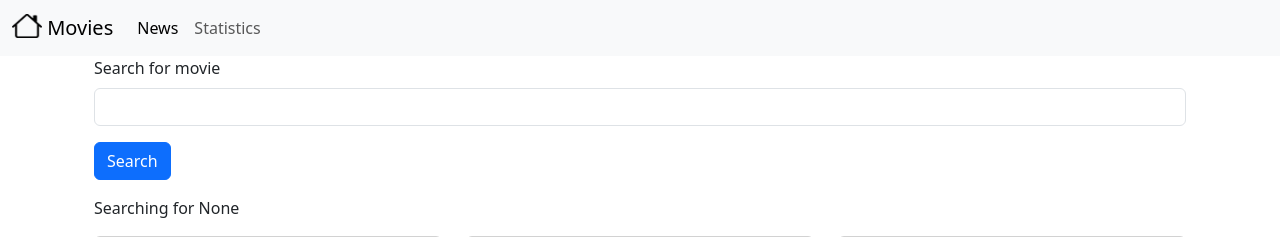
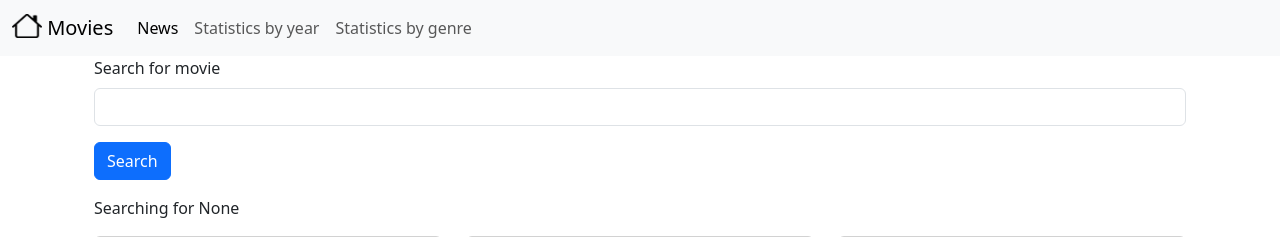
Before and after one commit to Jkn707/moviereviewsproject, a Django app: page / in a window 1280 px wide. Shown: the top 237 px of the page. Run offline with Django 5.2, Linux system fonts and the light colour scheme; data comes from the database, SQL or seed files in the repository.

Commit message:
Genre plot + Email list HTMl

```diff
--- a/movie/templates/home.html
+++ b/movie/templates/home.html
@@ -38,5 +38,17 @@
     </div>
     <br/>
     <br/>
+    <h2>Join our mailing list:</h2>
+    <form action = "{% url 'signup' %}">
+        <div class="mb-3">
+            <label for="email" class="form-label">
+                Email address:
+            </label>
+            <input type="email" class="form-control" name="email">
+        </div>
+        <button type="submit" class="btn btn-primary">
+            Sign up
+        </button>
+    </form>
 </div>
 {% endblock content %}
--- a/movie/views.py
+++ b/movie/views.py
@@ -26,42 +26,92 @@ def about(request):
     # return HttpResponse('<h1>hola about</h1>')
     return render(request, 'about.html')
 
-def statistics_view(request):
+def yearstatistics_view(request):
     matplotlib.use('Agg')
-    years = Movie.objects.values('year', flat = True).distinct().order_by('year')
 
-    movie_counts_by_year = {}
-    for year in years:
-        if year:
-            movies_in_year = Movie.objects.filter(year=year)
+    all_movies = Movie.objects.all()
+
+    movie_count_by_genre = {}
+
+    for movie in all_movies:
+        year = movie.year if movie.year else "None"
+
+        if year in movie_count_by_genre:
+            movie_count_by_genre[year] += 1
         else:
-            movies_in_year = Movie.objects.filter(year__isnull=True)
-            year = "None"
-        count = movies_in_year.count()
-        movie_counts_by_year[year] = count
+            movie_count_by_genre[year] = 1
 
-        bar_width = 0.5
-        bar_spacing = 0.5
-        bar_positions = range(len(movie_counts_by_year))
 
-        plt.bar(bar_positions, movie_counts_by_year.values(), width= bar_width, align = 'center')
+    bar_width = 0.5
 
-        plt.title('Movies per year')
-        plt.xlabel('Year')
-        plt.ylabel('Number of movies')
-        plt.xticks(bar_positions, movie_counts_by_year.keys(), rotation = 90)
+    year_bar_positions = range(len(movie_count_by_genre))
 
-        plt.subplots_adjust(bottom=0.3)
 
-        buffer = io.BytesIO()
+    plt.bar(year_bar_positions, movie_count_by_genre.values(), width=bar_width)
 
-        plt.savefig(buffer, format='png')
-        buffer.seek(0)
-        plt.close()
+    plt.title('Movies by year')
+    plt.xlabel('Year')
+    plt.ylabel('Movies')
+    plt.xticks(year_bar_positions, movie_count_by_genre.keys(), rotation = 90)
 
-        image_png = buffer.getvalue()
-        buffer.close()
-        graphic = base64.b64encode(image_png)
-        graphic = graphic.decode('utf-8')
+    plt.subplots_adjust(bottom=0.3)
 
-    return render(request, 'statistics.html', {'graphic': graphic})
+    yearPlot = io.BytesIO()
+
+    plt.savefig(yearPlot, format='png')
+    yearPlot.seek(0)
+    plt.close()
+
+    yearPlot_png = yearPlot.getvalue()
+    yearPlot.close()
+
+    yeargraphic = base64.b64encode(yearPlot_png)
+    yeargraphic = yeargraphic.decode('utf-8')
+
+
+    return render(request, 'yearstatistics.html', {'yeargraphic': yeargraphic})
+
+def genrestatistics_view(request):
+    matplotlib.use('Agg')
+
+    all_movies = Movie.objects.all()
+
+    movie_count_by_genre = {}
+
+    for movie in all_movies:
+        genre = movie.genre[0] if movie.genre[0] else "None"
+
+        if genre in movie_count_by_genre:
+            movie_count_by_genre[genre] += 1
+        else:
+            movie_count_by_genre[genre] = 1
+
+
+    bar_width = 0.5
+
+    genre_bar_positions = range(len(movie_count_by_genre))
+
+
+    plt.bar(genre_bar_positions, movie_count_by_genre.values(), width=bar_width)
+
+    plt.title('Movies by genre')
+    plt.xlabel('Genre')
+    plt.ylabel('Movies')
+    plt.xticks(genre_bar_positions, movie_count_by_genre.keys(), rotation = 90)
+
+    plt.subplots_adjust(bottom=0.3)
+
+    genrePlot = io.BytesIO()
+
+    plt.savefig(genrePlot, format='png')
+    genrePlot.seek(0)
+    plt.close()
+
+    genrePlot_png = genrePlot.getvalue()
+    genrePlot.close()
+
+    genregraphic = base64.b64encode(genrePlot_png)
+    genregraphic = genregraphic.decode('utf-8')
+
+
+    return render(request, 'genrestatistics.html', {'genregraphic': genregraphic})
--- a/moviereviews/templates/base.html
+++ b/moviereviews/templates/base.html
@@ -20,7 +20,10 @@
             <a class="nav-link active" aria-current="page" href="{% url 'news' %}">News</a>
           </li>
           <li class="nav-item">
-            <a class="nav-link" href="{% url 'statistics' %}">Statistics</a>
+            <a class="nav-link" href="{% url 'yearstatistics' %}">Statistics by year</a>
+          </li>
+          <li class="nav-item">
+            <a class="nav-link" href="{% url 'genrestatistics' %}">Statistics by genre</a>
           </li>
         </ul>
       </div>
--- a/moviereviews/urls.py
+++ b/moviereviews/urls.py
@@ -26,7 +26,8 @@ urlpatterns = [
     path('', movieViews.home, name='home'),
     path('about/', movieViews.about, name='about'),
     path('news/', include('news.urls')),
-    path('statistics/', movieViews.statistics_view, name='statistics'),
+    path('statistic_by_year/', movieViews.yearstatistics_view, name='yearstatistics'),
+    path('statistic_by_genre/', movieViews.genrestatistics_view, name='genrestatistics'),
 ]
 
 urlpatterns += static(settings.MEDIA_URL, document_root=settings.MEDIA_ROOT)
```
Also changed, not shown: movie/templates/genrestatistics.html (added, +10 -0 lines), movie/templates/yearstatistics.html (renamed from movie/templates/statistics.html, +1 -1 lines).
